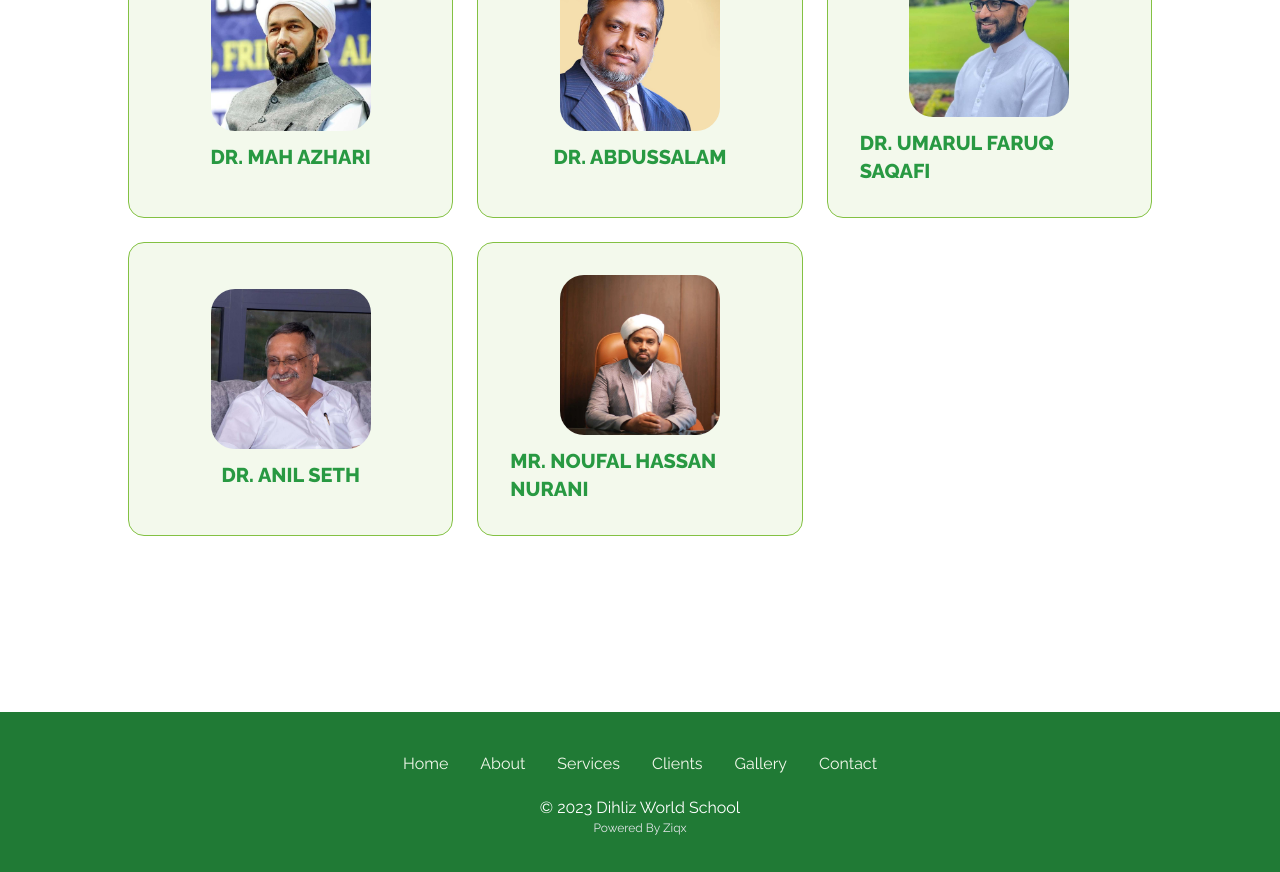
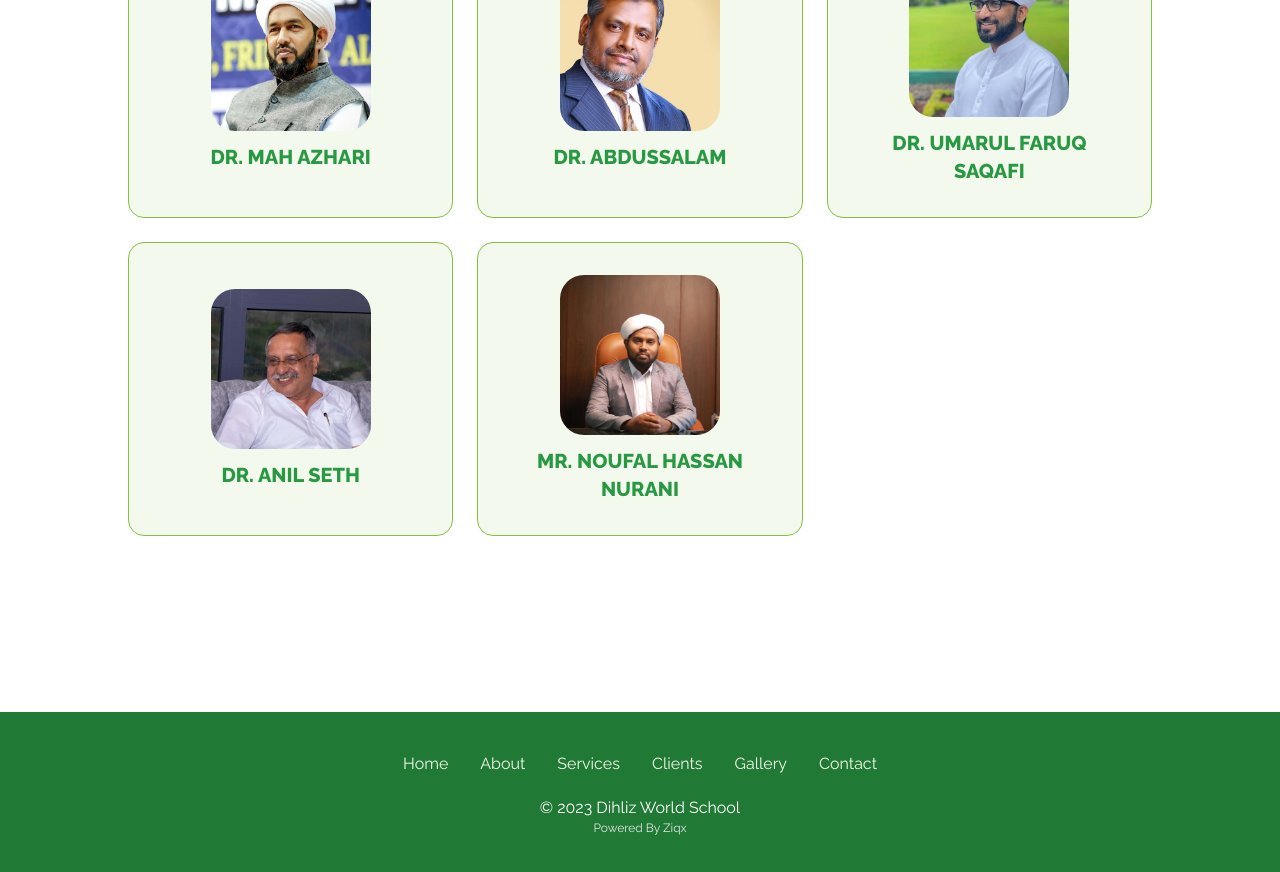
Before and after one commit to falahabdussalam/dihliz, a Next.js app: page /about in a window 1280 px wide. Shown: the part 1500-2372 px from the top of the page. Built offline with nearby package versions, Linux system fonts and the light colour scheme.

Commit message:
About Pic

```diff
--- a/pages/about.tsx
+++ b/pages/about.tsx
@@ -59,7 +59,7 @@ DIHLIZ prioritizes quality, values and ethos. It engages students in the cogniti
             <div key={index} className="border bg-lime-50 border-lime-500 rounded-2xl p-8 grid-item flex flex-col
               justify-center items-center cursor-pointer">
                 <img src={`/img/directors/${member.img}`} className="rounded-3xl w-40 h-40 mx-auto mb-3" alt="" />
-                <h2 className="text-xl font-bold text-dihliz-500">{member.name}</h2>
+                <h2 className="text-xl font-bold text-dihliz-500 text-center">{member.name}</h2>
                 {/* <p className="text-gray-500">{member.position}</p> */}
 
             </div>
--- a/pages/cpanel/login.tsx
+++ b/pages/cpanel/login.tsx
@@ -107,7 +107,7 @@ const [connError, setConnError] = useState(false);
                 type="text"
                 autoComplete="off"
                 required
-                className="appearance-none rounded-none relative block w-full px-3 py-2 border border-gray-300 placeholder-gray-500 text-gray-900 rounded-t-md focus:outline-none focus:ring-dihliz-500 focus:border-dihliz-500 focus:z-10 sm:text-sm"
+                className="bg-white appearance-none rounded-none relative block w-full px-3 py-2 border border-gray-300 placeholder-gray-500 text-gray-900 rounded-t-md focus:outline-none focus:ring-dihliz-500 focus:border-dihliz-500 focus:z-10 sm:text-sm"
                 placeholder="Email"
                 onChange={e => setEmail(e.target.value)}
               />
@@ -122,7 +122,7 @@ const [connError, setConnError] = useState(false);
                 type="password"
                 autoComplete="current-password"
                 required
-                className="appearance-none rounded-none relative block w-full px-3 py-2 border border-gray-300 placeholder-gray-500 text-gray-900 rounded-b-md focus:outline-none focus:ring-dihliz-500 focus:border-dihliz-500 focus:z-10 sm:text-sm"
+                className="bg-white appearance-none rounded-none relative block w-full px-3 py-2 border border-gray-300 placeholder-gray-500 text-gray-900 rounded-b-md focus:outline-none focus:ring-dihliz-500 focus:border-dihliz-500 focus:z-10 sm:text-sm"
                 placeholder="Password"
                 onChange={e => setPassword(e.target.value)}
               />
```
Also changed, not shown: public/img/about1.jpg.
